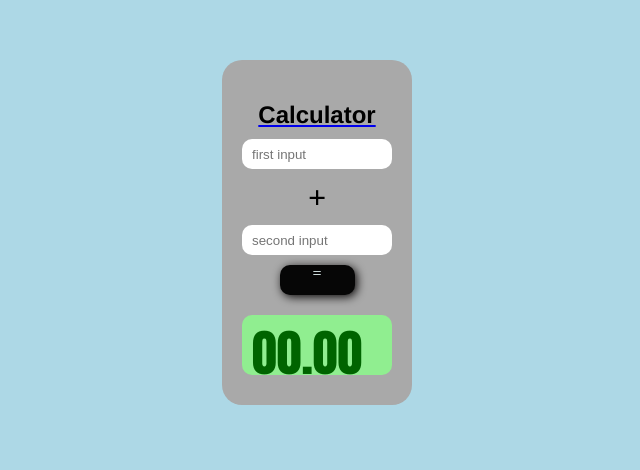
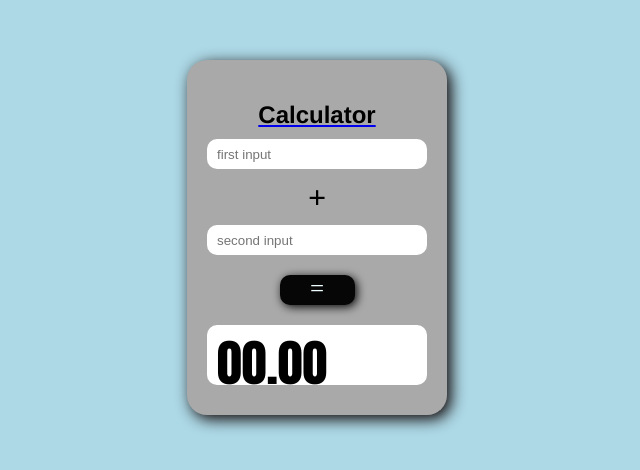
Before and after one commit to Tasneemhussain/Calculator-Project, a React (Vite) app: page / in a window 1280 px wide. Shown: the top 470 px of the page, without its empty margins (323-963 px from the left). Built offline with nearby package versions, Linux system fonts and the light colour scheme.

Commit message:
background color change

```diff
--- a/src/App.css
+++ b/src/App.css
@@ -5,17 +5,20 @@ body {
   display: flex;
   justify-content: center;
   background-color: lightblue;
+  align-items: center;
 }
 
 .calculator {
   background-color: darkgray;
-  width: 130px;
+  width: 200px;
   padding: 30px;
   border-radius: 20px;
   display: flex;
   flex-direction: column;
   align-items: center;
   margin: 60px;
+  box-shadow: 4px 4px 15px rgb(11, 0, 0);
+
 }
 
 input {
@@ -40,12 +43,12 @@ h1 {
   width: 100%;
   height: 60px;
   border-radius: 10px;
-  background-color: lightgreen;
+  background-color: white;
   margin: 20px 0 0 0;
   padding: 0 10px 0 10px;
   font-size: 50px;
   font-family: Impact, Haettenschweiler, "Arial Narrow Bold", sans-serif;
-  color: darkgreen;
+  color: black;
 }
 
 .button {
@@ -53,9 +56,11 @@ h1 {
   height: 30px;
   background-color: rgb(6, 6, 6);
   color: azure;
+  font-size: 25px;
   border-radius: 10px;
   text-align: center;
   justify-content: center;
   box-shadow: 2px 2px 10px rgb(10, 8, 8);
-  margin: 10px 0 0 0;
+  margin: 20px 0 0 0;
+  cursor: pointer;
 }
```
